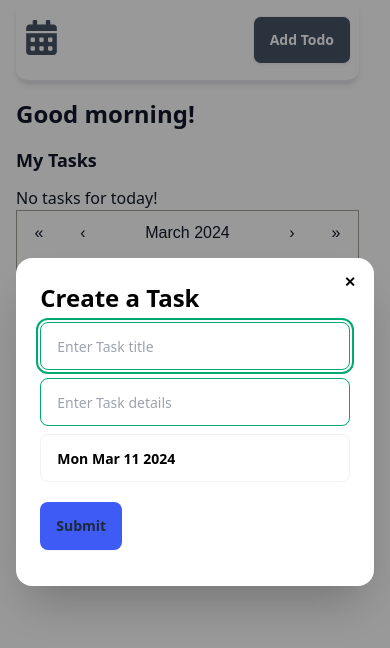
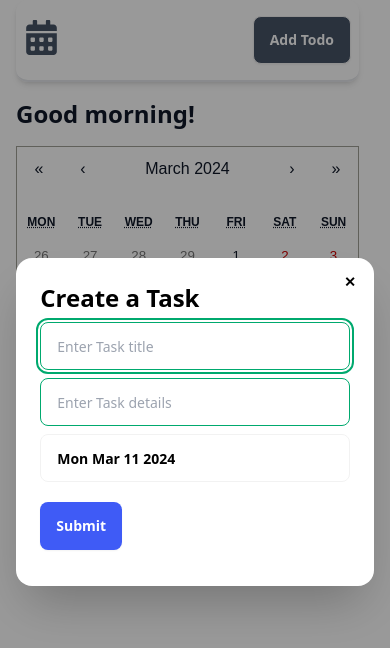
Before and after one commit to Explorarthecreator/Todo-App, a React (Create React App) app: page / in a window 390 px wide. Both pictures are taken after a click on the button "Add Todo". Shown: the top 648 px of the page. Built offline with nearby package versions, Linux system fonts and the light colour scheme.

Commit message:
Minor style changes

```diff
--- a/src/App.js
+++ b/src/App.js
@@ -12,9 +12,9 @@ function App() {
         {/* <B/> */}
         <main className=' lg:w-4/5 lg:m-auto lg:my-6'>
           <Greeting/>
-          <div className=' lg:flex lg:justify-between lg:mt-10'>
+          <div className=' lg:flex lg:flex-row-reverse lg:justify-between lg:mt-10'>
+            <CalendarPages/>
             <Tasks/>
-            <CalendarPages/>
           </div>
         </main>
       </div>
--- a/src/component/NavBar.jsx
+++ b/src/component/NavBar.jsx
@@ -61,7 +61,7 @@ function NavBar() {
               </div>
 
               <button className="btn btn-sm btn-circle btn-ghost absolute right-2 top-2">✕</button>
-              <button className={`btn border-none btn-md bg-[#3F5BF6] my-3 ${now>date?'btn-disabled':''}`} onClick={(e)=>handleClick(e)}>
+              <button className={`btn border-none btn-md text-white bg-[#3F5BF6] my-3 ${now>date?'btn-disabled':''}`} onClick={(e)=>handleClick(e)}>
                 Submit
               </button>
             </form>
```
